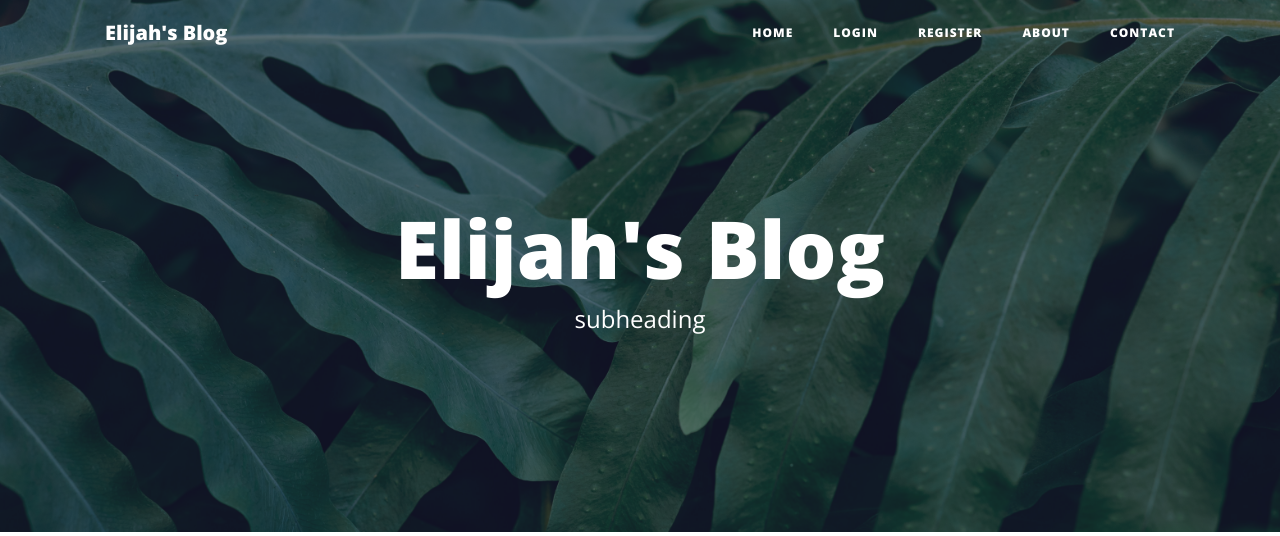
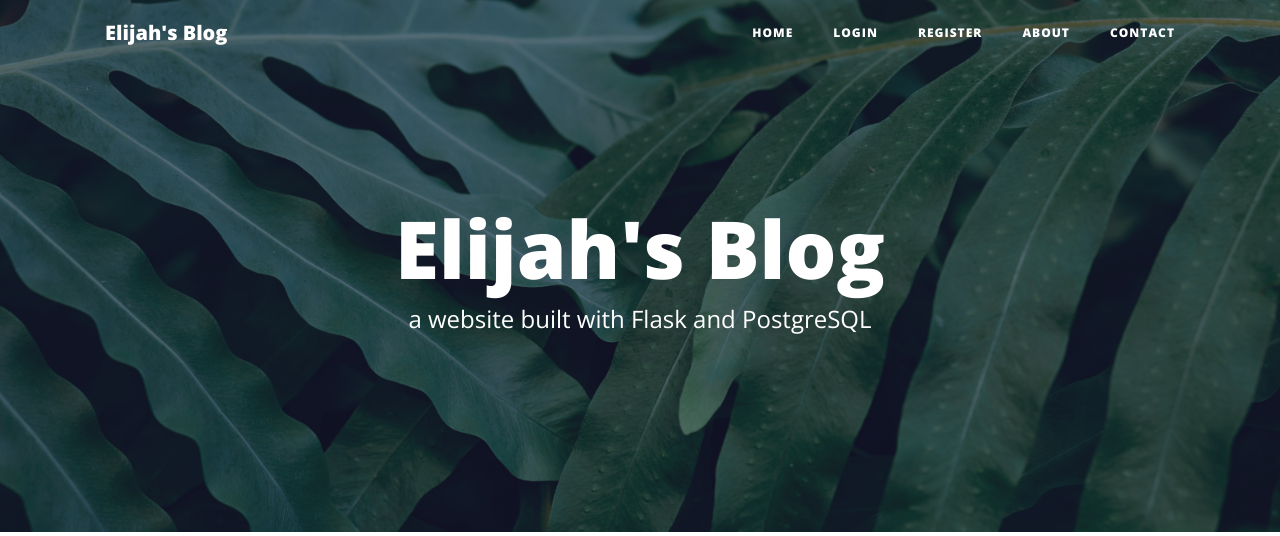
Before and after one commit to heyyyelijah/elijah-blog, a Flask app: page / in a window 1280 px wide. Shown: the top 536 px of the page. Run offline with Flask 2, Linux system fonts and the light colour scheme; data comes from the database, SQL or seed files in the repository; some libraries are stand-ins or nearby versions.

Commit message:
updated subheading

```diff
--- a/templates/index.html
+++ b/templates/index.html
@@ -8,7 +8,7 @@
         <div class="col-lg-8 col-md-10 mx-auto">
           <div class="site-heading">
             <h1>Elijah's Blog</h1>
-            <span class="subheading">subheading</span>
+            <span class="subheading">a website built with Flask and PostgreSQL</span>
           </div>
         </div>
       </div>
```
